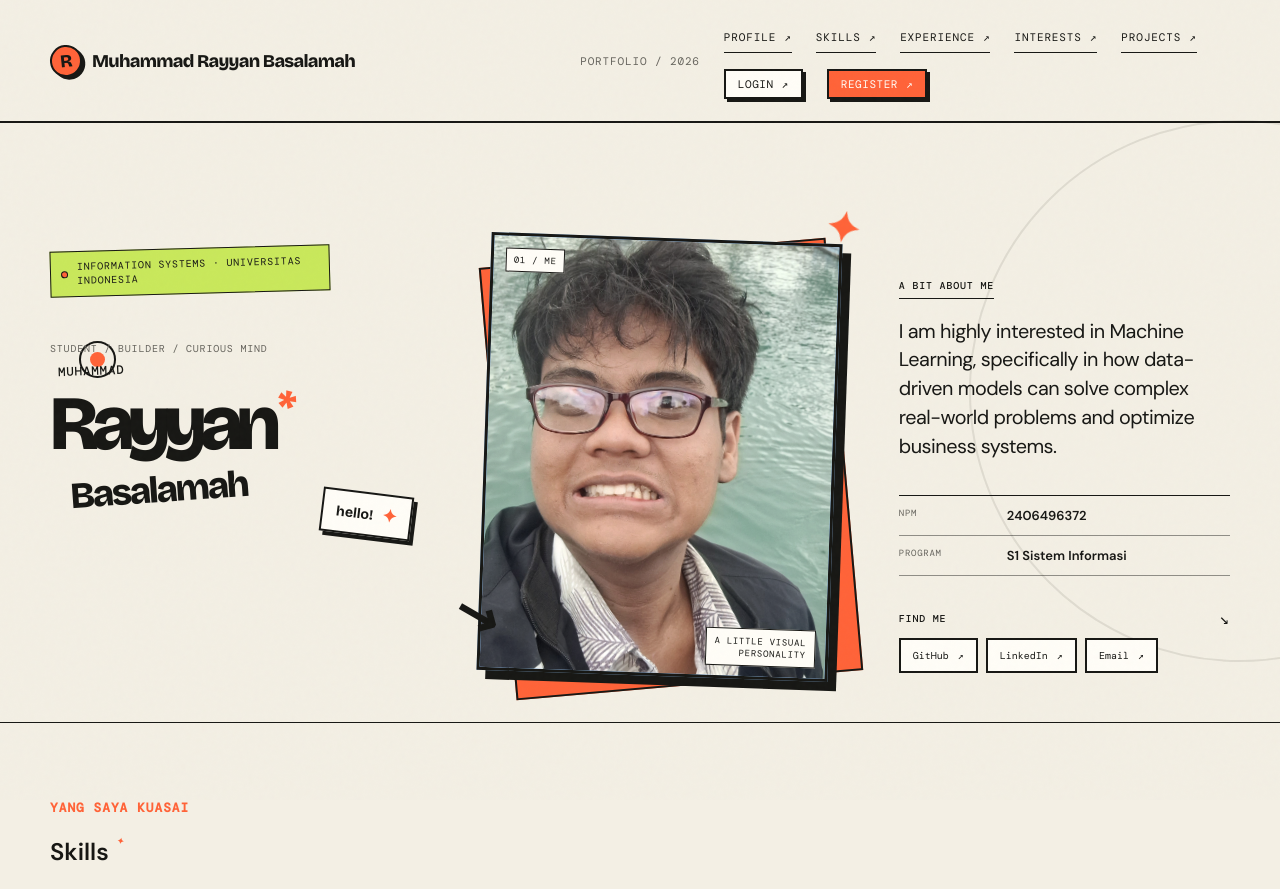
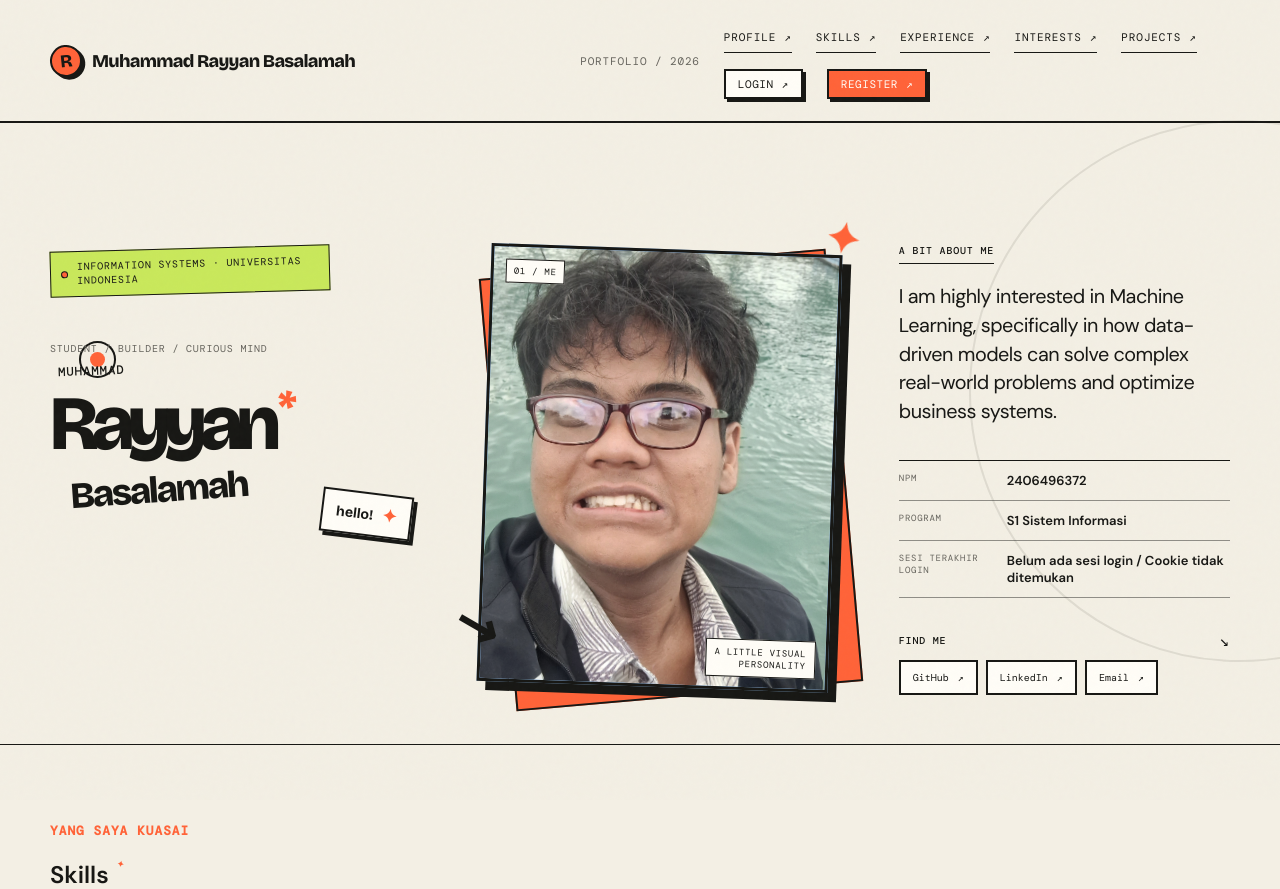
Before and after one commit to muhrayyan43/myportofolio, a Django app: page / in a window 1280 px wide. Shown: the top 889 px of the page. Run offline with Django 5.2, Linux system fonts and the light colour scheme.

Commit message:
feat: track and display last_login timestamp

```diff
--- a/main/views.py
+++ b/main/views.py
@@ -1,3 +1,5 @@
+import datetime
+
 from django.contrib import messages
 from django.contrib.auth import login, logout
 from django.contrib.auth.forms import AuthenticationForm, UserCreationForm
@@ -36,7 +38,12 @@ def login_user(request):
     if request.method == "POST" and form.is_valid():
         user = form.get_user()
         login(request, user)
-        return redirect("main:show_main")
+        response = redirect("main:show_main")
+        response.set_cookie(
+            "last_login",
+            datetime.datetime.now().strftime("%Y-%m-%d %H:%M:%S"),
+        )
+        return response
 
     context = {
         "name": AUTHOR_NAME,
@@ -47,10 +54,15 @@ def login_user(request):
 
 def logout_user(request):
     logout(request)
-    return redirect("main:show_main")
+    response = redirect("main:show_main")
+    response.delete_cookie("last_login")
+    return response
 
 
 def show_main(request):
+    last_login = request.COOKIES.get(
+        "last_login", "Belum ada sesi login / Cookie tidak ditemukan"
+    )
     context = {
         "name": AUTHOR_NAME,
         "npm": "2406496372",
@@ -60,6 +72,7 @@ def show_main(request):
             "in how data-driven models can solve complex real-world "
             "problems and optimize business systems."
         ),
+        "last_login": last_login,
     }
     return render(request, "index.html", context)
 
--- a/templates/index.html
+++ b/templates/index.html
@@ -80,6 +80,11 @@
                     <div class="meta-row">
                         <dt>Program</dt>
                         <dd>{{ study_program }}</dd>
+                    </div>
+
+                    <div class="meta-row">
+                        <dt>Sesi Terakhir Login</dt>
+                        <dd>{{ last_login }}</dd>
                     </div>
                 </dl>
 
```
